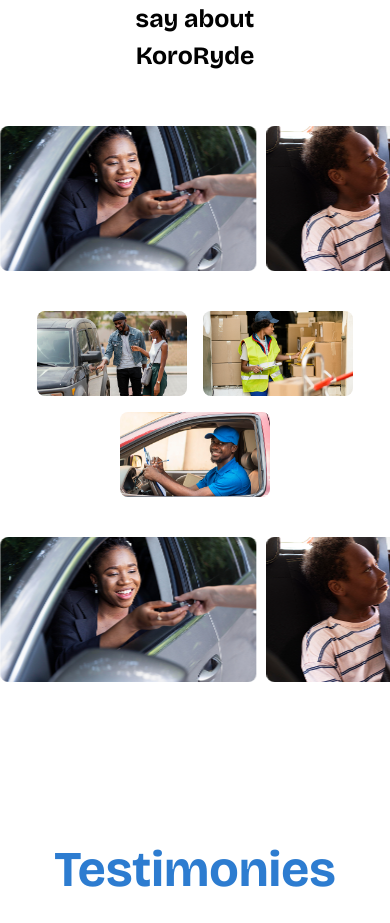
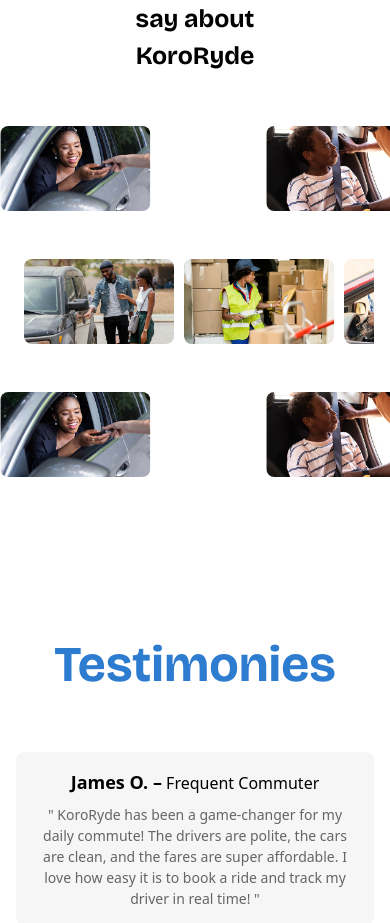
Before and after one commit to ayoeze191/kororyde, a Next.js app: page / in a window 390 px wide. Shown: the part 3080-4003 px from the top of the page. Built offline with nearby package versions, Linux system fonts and the light colour scheme.

Commit message:
fix career path

```diff
--- a/app/components/PictureSlider.js
+++ b/app/components/PictureSlider.js
@@ -61,7 +61,7 @@ export const ImageSliderThree = () => {
     const images = [picture8, picture9, picture10, picture11];
 
     return (
-      <Swiper
+        <Swiper
         modules={[Autoplay]}
         loop={true}
         autoplay={{ delay: 5000 }}
@@ -73,17 +73,16 @@ export const ImageSliderThree = () => {
         }}
       >
         {images.map((image, index) => (
-          <SwiperSlide key={index}>
+          <SwiperSlide key={index} className="flex justify-center">
             <Image
               src={image}
               alt=""
-              width={300}
-              height={278}
-              className="w-full h-auto md:h-[278px] object-cover rounded-lg"
+              className="w-[150px] h-[85px] sm:w-[180px] sm:h-[120px] md:w-[250px] md:h-[200px] lg:w-[300px] lg:h-[278px] xl:w-[492px] xl:h-[278px] object-cover rounded-lg"
             />
           </SwiperSlide>
         ))}
       </Swiper>
+
     );
   };
 
--- a/app/page.js
+++ b/app/page.js
@@ -194,21 +194,24 @@ Smart Mobility
        <ImageSlider />
       </div>
       <div className="mt-10 flex flex-wrap gap-4 justify-center w-full px-4 md:px-8 lg:px-16">
+      <div className="flex gap-[10px] overflow-x-auto whitespace-nowrap p-2">
   <Image
     src={picture5}
     alt=""
-    className="w-[150px] sm:w-[180px] md:w-[250px] lg:w-[300px] h-[85px] sm:h-[120px] md:h-[200px] lg:h-[278px] object-cover rounded-lg"
+    className="w-[150px] h-[85px] sm:w-[180px] sm:h-[120px] md:w-[250px] md:h-[200px] lg:w-[300px] lg:h-[278px] xl:w-[492px] xl:h-[278px] object-cover rounded-lg flex-shrink-0"
   />
   <Image
     src={picture6}
     alt=""
-    className="w-[150px] sm:w-[180px] md:w-[250px] lg:w-[300px] h-[85px] sm:h-[120px] md:h-[200px] lg:h-[278px] object-cover rounded-lg"
+    className="w-[150px] h-[85px] sm:w-[180px] sm:h-[120px] md:w-[250px] md:h-[200px] lg:w-[300px] lg:h-[278px] xl:w-[492px] xl:h-[278px] object-cover rounded-lg flex-shrink-0"
   />
   <Image
     src={picture7}
     alt=""
-    className="w-[150px] sm:w-[180px] md:w-[250px] lg:w-[300px] h-[85px] sm:h-[120px] md:h-[200px] lg:h-[278px] object-cover rounded-lg"
+    className="w-[150px] h-[85px] sm:w-[180px] sm:h-[120px] md:w-[250px] md:h-[200px] lg:w-[300px] lg:h-[278px] xl:w-[492px] xl:h-[278px] object-cover rounded-lg flex-shrink-0"
   />
+</div>
+
 </div>
       <div className="flex gap-[40px] mt-[40px] w-full overflow-x-scroll mx-auto ">
       <ImageSliderThree />
```
